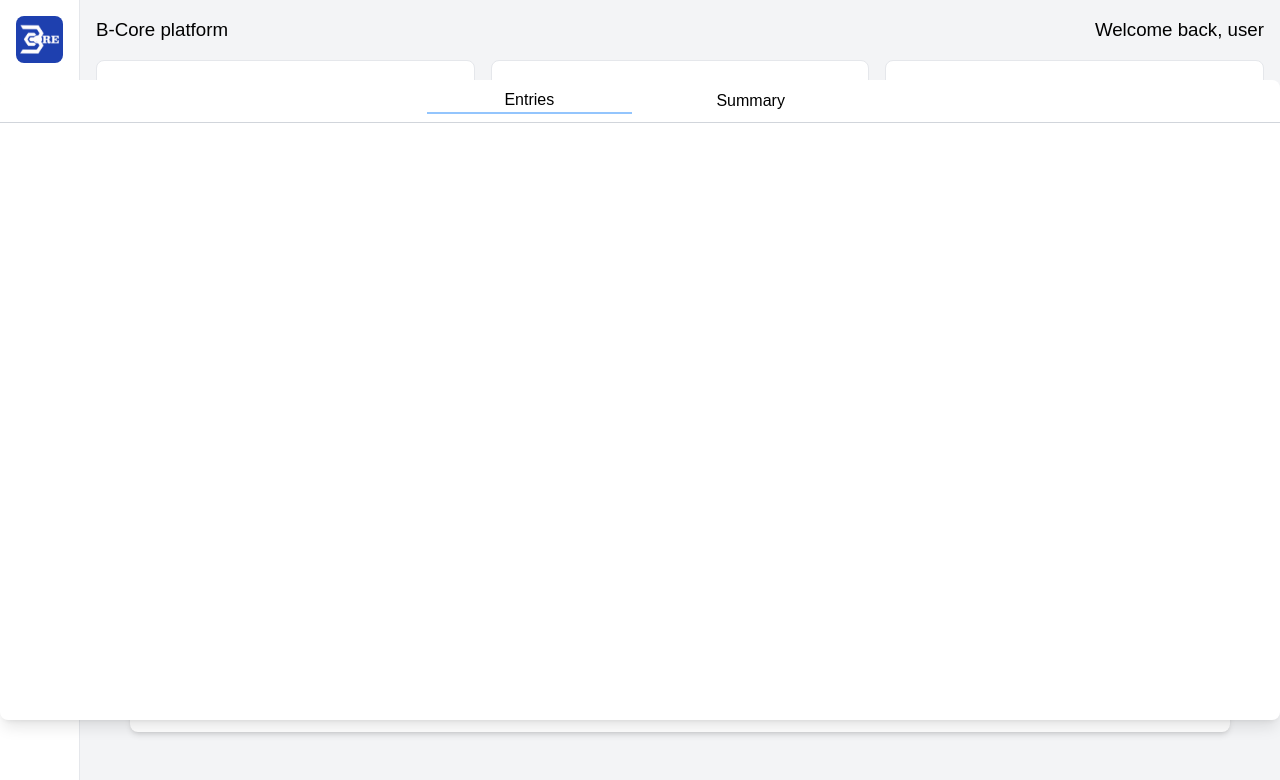
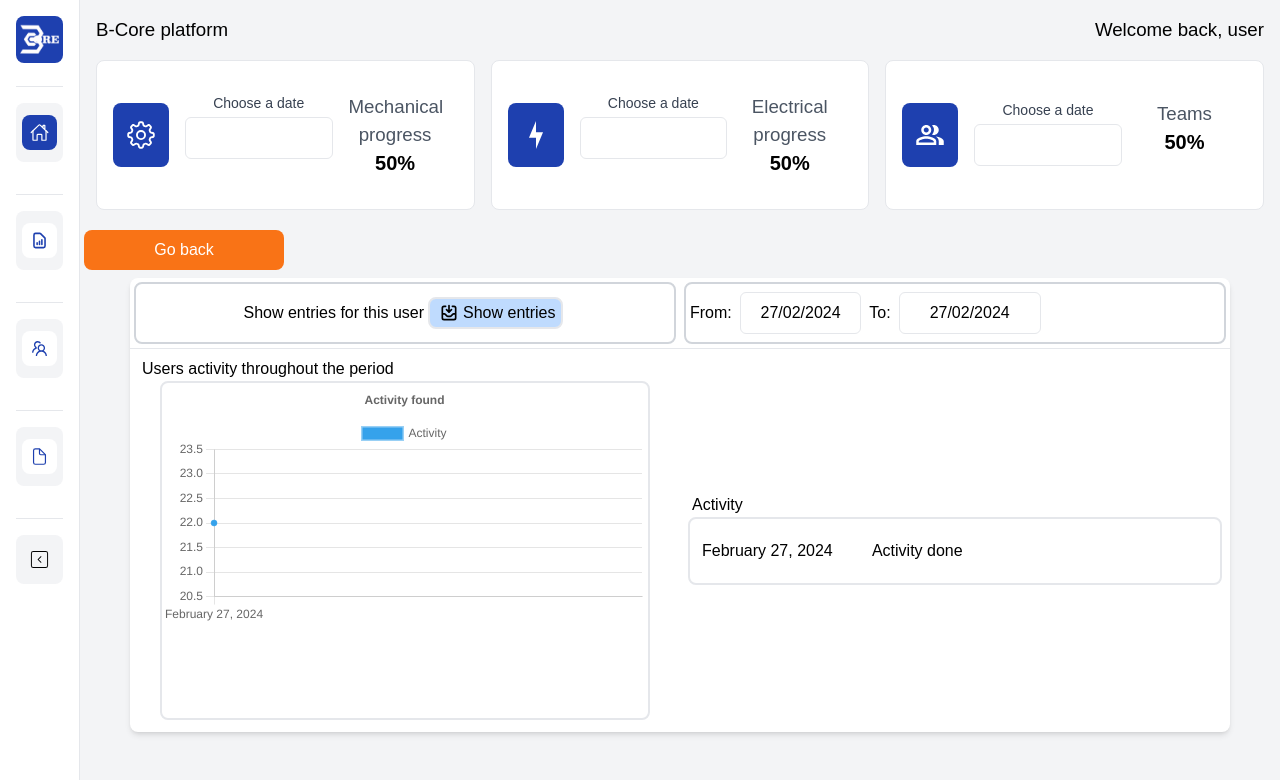
Before and after one commit to LMartin1998/BCorePlatform-Deploy, a Next.js app: page /teams/user/1 in a window 1280 px wide. Shown: the top 780 px of the page. Built offline with nearby package versions, Linux system fonts and the light colour scheme.

Commit message:
Working on translate y opacity

```diff
--- a/src/app/(singlegrid)/teams/user/[id]/page.jsx
+++ b/src/app/(singlegrid)/teams/user/[id]/page.jsx
@@ -2,7 +2,6 @@
 import Header from "@/app/components/Header";
 import TopCards from "@/app/components/TopCards";
 import { TeamsContext } from "@/app/contexts/TeamsContext";
-import { useParams } from "next/navigation";
 import { useContext, useState } from "react";
 import { HiOutlineInboxIn } from "react-icons/hi";
 import TeamsDatePicker from "@/app/components/teams/TeamsDatePicker";
@@ -22,10 +21,14 @@ export default function UserId() {
     errorDate,
   } = useContext(TeamsContext);
 
-  const [openEntries, setOpenEntries] = useState(true);
+  const [openEntries, setOpenEntries] = useState(false);
 
   return (
-    <main className="bg-gray-100 min-h-screen">
+    <main
+      className={`bg-gray-100 min-h-screen ${
+        openEntries ? "opacity-50" : "opacity-100"
+      }`}
+    >
       <Header></Header>
       <TopCards></TopCards>
       <div className="flex flex-col justify-center items-center">
@@ -49,7 +52,13 @@ export default function UserId() {
             <div className="w-full flex">
               <div className="flex w-1/2 border-2 border-gray-300 rounded-lg m-1 justify-center items-center bg-white">
                 Show entries for this user
-                <button className="w-1/4 flex justify-center items-center border-2 rounded-lg bg-blue-200 m-1">
+                <button
+                  className="w-1/4 flex justify-center items-center border-2 rounded-lg bg-blue-200 m-1"
+                  onClick={(e) => {
+                    e.stopPropagation();
+                    setOpenEntries(true);
+                  }}
+                >
                   <HiOutlineInboxIn
                     className="m-1"
                     size={20}
@@ -101,7 +110,9 @@ export default function UserId() {
           </div>
         </div>
       </div>
-      {openEntries && <EntriesTeams></EntriesTeams>}
+      {openEntries && (
+        <EntriesTeams setOpenEntries={setOpenEntries}></EntriesTeams>
+      )}
     </main>
   );
 }
--- a/src/app/Components/teams/EntriesTeams.jsx
+++ b/src/app/Components/teams/EntriesTeams.jsx
@@ -1,6 +1,6 @@
 import { useState } from "react";
 
-export default function EntriesTeams() {
+export default function EntriesTeams({ setOpenEntries }) {
   const [btnSelection, setBtnSelection] = useState("0");
   const updateBtnSelection = (e) => {
     e.stopPropagation();
@@ -8,7 +8,16 @@ export default function EntriesTeams() {
   };
 
   return (
-    <div className="absolute flex w-full h-4/5 left-0 right-0 top-1/2 transform -translate-y-1/2 z-50 justify-center items-center">
+    <div className="absolute flex flex-col w-full h-4/5 left-0 right-0 top-1/2 transform -translate-y-1/2 z-50 justify-center items-center opacity-100">
+      <div
+        className="flex justify-center items-center rounded-lg"
+        onClick={(e) => {
+          e.stopPropagation();
+          setOpenEntries(false);
+        }}
+      >
+        <button className="bg-transparent">Close</button>
+      </div>
       <div className="w-full h-full rounded-lg shadow-lg bg-white">
         <div className="flex w-full justify-center items-center border-b border-gray-300">
           <div
```
